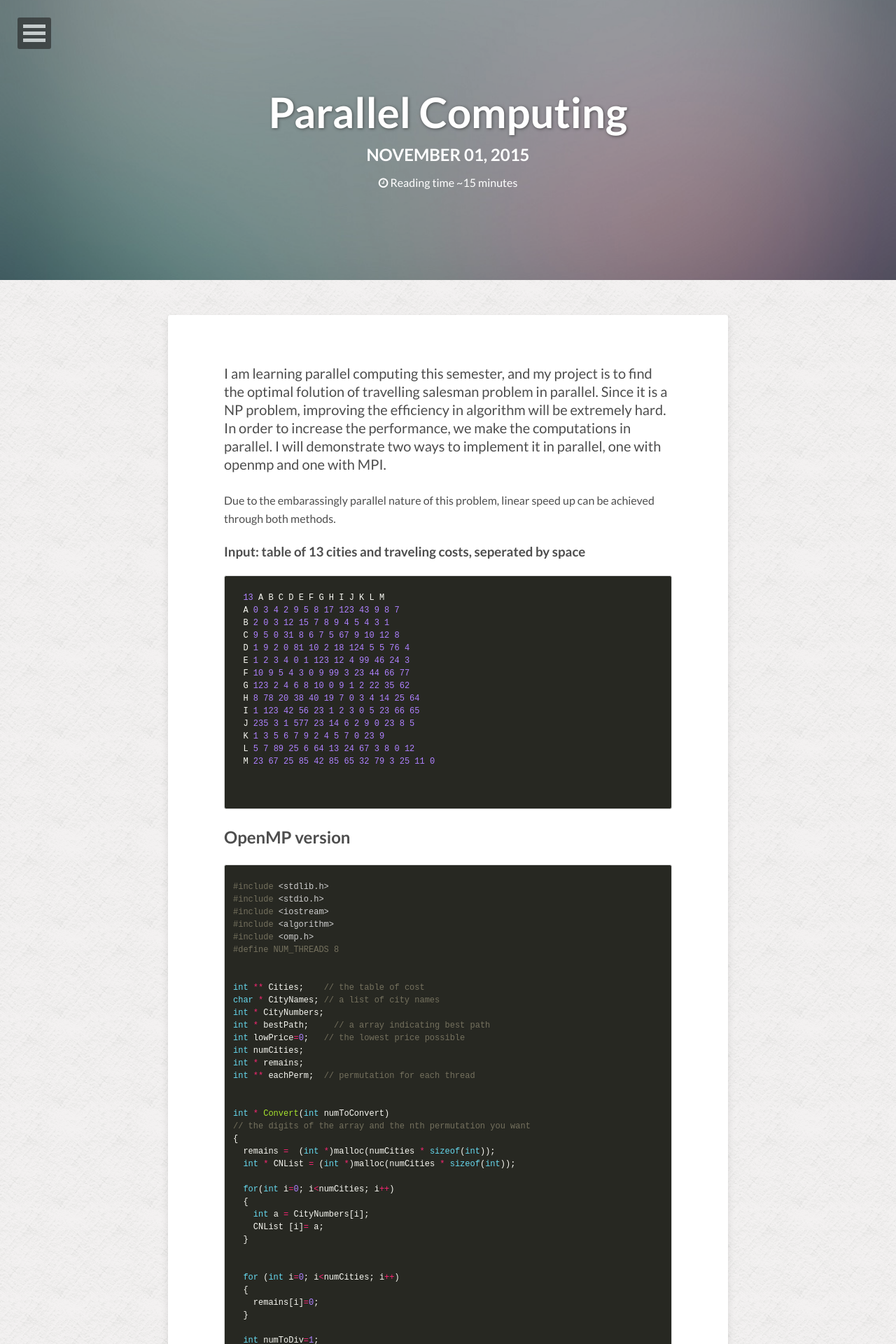
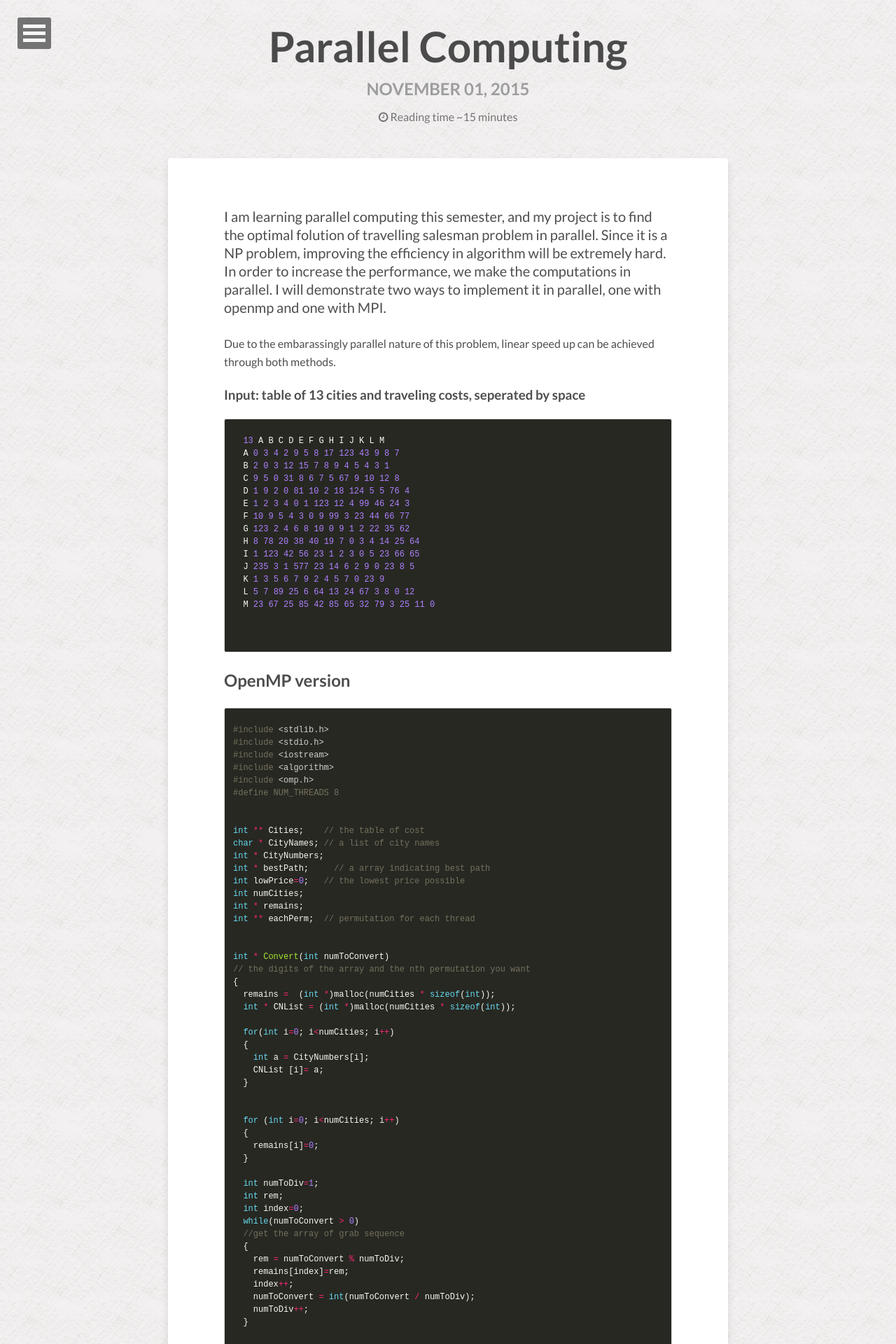
Before and after one commit to botingli/botingli.github.io, a Jekyll site: the page built from _posts/2015-11-01-sample-post.md, in a window 1280 px wide. Shown: the top 1920 px of the page at 70% size. Built offline with Jekyll 4.4.1, drawn with Linux system fonts in a browser that asks for light colours; nearby versions of some CDN libraries; comment, search, counter and statistics services are not loaded.

Commit message:
small modify

```diff
--- a/_posts/2015-11-01-sample-post.md
+++ b/_posts/2015-11-01-sample-post.md
@@ -5,7 +5,6 @@ description: "parallel computing project"
 modified: 2015-11-01
 tags: [C, Parallel Computing, Code, Class]
 image:
-  feature: abstract-1231.jpg
   background: witewall_3.png
 ---
   I am learning parallel computing this semester, and my project is to find the optimal folution of travelling
```
Also changed, not shown: _posts/2015-10-13-ACM-post.md (+1 -1 lines).
